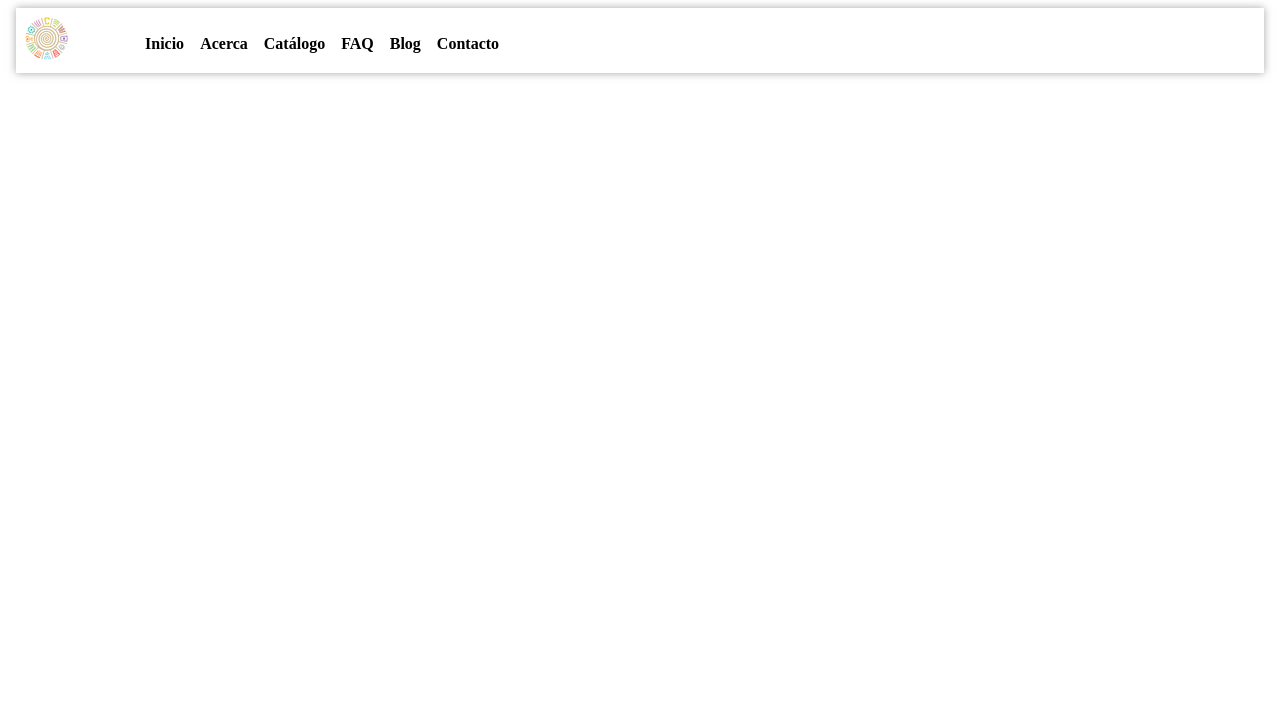
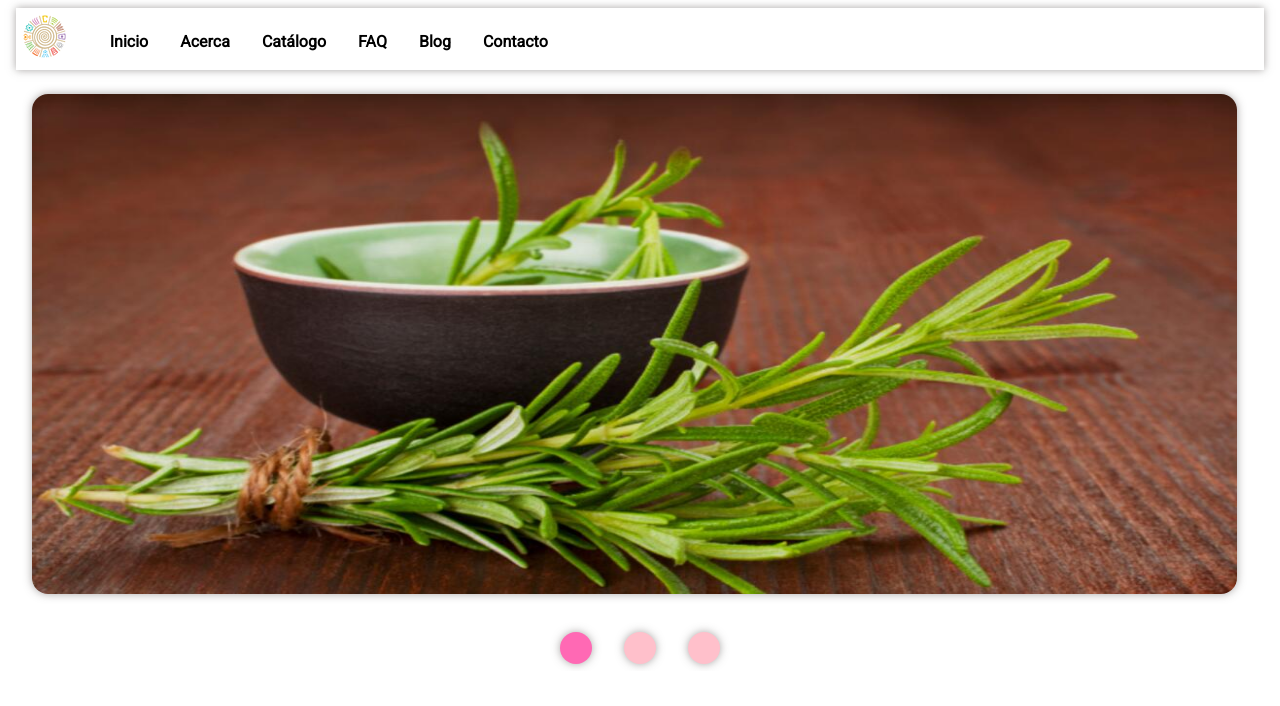
Before and after one commit to iwentothewoods/pachamamushka, a plain HTML site: page mi-sitio/index.html in a window 1280 px wide. Drawn offline with nearby package versions, Linux system fonts and the light colour scheme; a web font is replaced by a local one.

Commit message:
Primera versión carrusel

```diff
--- a/mi-sitio/css/style.css
+++ b/mi-sitio/css/style.css
@@ -1,34 +1,43 @@
 * {
+    margin: 0;
+    padding: 0;
+    border: 0;
     box-sizing: border-box;
+    vertical-align: baseline;
+    font-family: 'Roboto', sans-serif;
 }
 
-html{
+html {
     font-size: 1rem;
-    height: 100%; /*100% de su contenedor*/
+    height: 100%;
+    /*100% de su contenedor*/
 }
 
-body, header, main, footer {
+body,header,main,footer {
     /* border: 3px red solid; */
     min-height: 50px;
-    margin:  0.5rem;
-    min-width: 400px; /*no se achica más que esto*/
+    margin: 0.5rem;
+    min-width: 400px;
+    /*no se achica más que esto*/
 }
 
-header{
+header {
     background: #FFF;
-    box-shadow: 0 0 0.5rem rgb( 83 78 76 /50%);
+    box-shadow: 0 0 0.5rem rgb(83 78 76 /50%);
+
 }
 
 /* logo menú */
-.header-logo{
+.header-logo {
     width: auto;
     display: inline-block;
-    margin: 0.5rem;
+    margin: 0.4rem;
 }
 
 /* menú */
-.header-menu{
-    left:auto;
+.header-menu {
+    /* border: 1px red solid; */
+    left: auto;
     position: relative;
     top: auto;
     width: auto;
@@ -40,27 +49,86 @@ header{
     list-style: none;
 }
 
-.header-menu li{
+.header-menu li {
     float: left;
-    font-weight: 700;
+    font-weight: 600;
     text-align: center;
-    margin: 0 0.5rem 0;
+    margin: 0 1rem 0; /* separación entre palabras del menú */
 }
 
-.header-menu a{
+.header-menu a {
     font-size: 16px;
     text-decoration: none;
     color: black;
 }
 
-.header-menu a:hover {
-    color: indianred;
-}
+/* .header-menu a:hover {
+    color: rgb(141, 32, 83);
+} */
 
-footer{
+footer {
     background: #FFF;
 }
 
 main {
     min-height: 200px;
 }
+
+/* carrousel */
+
+
+.carrousel {
+    max-width: 120em;
+    transition: all 0.4s ease;
+    border-radius: 0.5em;
+    overflow: hidden;
+}
+
+.carrousel ul{
+    list-style: none;
+}
+
+.carrousel .grande {
+    width: 300%;
+    display: flex;
+    flex-flow: row nowrap;
+    justify-content: space-between;
+    align-items: center;
+    transition: all 0.4s ease;
+    border-radius: 1em;
+    padding: 1em;
+    transition: all 0.5s ease;
+    transform: translateX(0%);
+}
+
+.carrousel .img {
+    width: calc(100% / 3 - 2em);
+    height: 500px;
+    transition: all 0.4s ease;
+    border-radius: 1em;
+    box-shadow: 0 0 0.5rem rgb(83 78 76 /50%);
+}
+
+.carrousel .puntos {
+    width: 100%;
+    margin: 0 0 0;
+    padding: 0.4em;
+    display: flex;
+    flex-flow: row nowrap;
+    justify-content: center;
+    align-items: center;
+}
+
+.carrousel .punto {
+    width: 2em;
+    height: 2em;
+    margin: 1em 1em 0; /* espacio entre puntos */
+    transition: all 0.4s ease;
+    border-radius: 1em;
+    background-color: pink; /* fondo cuando está inactivo */
+    box-shadow: 0 0 0.5rem rgb(83 78 76 /50%);
+}
+
+.carrousel .punto.activo {
+    background-color: hotpink; /* fondo cuando está activo */
+}
--- a/mi-sitio/index.html
+++ b/mi-sitio/index.html
@@ -1,16 +1,21 @@
 <!DOCTYPE html>
 <html lang="en">
+
 <head>
-    <meta charset="UTF-8">
-    <meta http-equiv="X-UA-Compatible" content="IE=edge">
-    <meta name="viewport" content="width=device-width, initial-scale=1.0">
     <title>Index</title>
     <link rel="stylesheet" href="css/style.css">
+    <script defer src="./js/sitio.js" ></script>
+    <script src="https://cdnjs.cloudflare.com/ajax/libs/twitter-bootstrap/4.6.0/js/bootstrap.min.js"></script>
+    <link rel="preconnect" href="https://fonts.googleapis.com">
+    <link rel="preconnect" href="https://fonts.gstatic.com" crossorigin>
+    <link href="https://fonts.googleapis.com/css2?family=Happy+Monkey&family=Roboto:wght@300;400&display=swap"
+        rel="stylesheet">
 </head>
+
 <body>
     <header>
-        <div class = "header-logo"><a href="index.html"><img src="/mi-sitio/img/logo_pacha1.png" alt="logo"></a></div>
-        <nav class = "header-menu">
+        <div class="header-logo"><a href="index.html"><img src="/mi-sitio/img/logo_pacha1.png" alt="logo"></a></div>
+        <nav class="header-menu">
             <ul>
                 <li><a href="index.html">Inicio</a></li>
                 <li><a href="acerca.html">Acerca</a></li>
@@ -23,6 +28,25 @@
     </header>
 
     <main>
+        <div class="carrousel">
+            <div class="grande">
+                <img src="./img/descarga.jpg" alt="Imagen 1" class="img">
+                <img src="./img/iStock-943761866-1174x694.jpg" alt="Imagen 2" class="img">
+                <img src="./img/XUJXXLE2B5FTNINCGVCMAPL5XU.jpg" alt="Imagen 3" class="img">
+            </div>
+
+            <ul class="puntos">
+                <li class="punto activo"></li>
+                <li class="punto"></li>
+                <li class="punto"></li>
+            </ul>
+        </div>
+        <div>
+
+        </div>
+        <div>
+
+        </div>
         <div>
 
         </div>
@@ -34,4 +58,5 @@
     </footer>
 
 </body>
+
 </html>
--- /dev/null
+++ b/mi-sitio/js/sitio.js
@@ -0,0 +1,30 @@
+'use strict'
+
+const grande = document.querySelector('.grande')
+const punto = document.querySelectorAll('.punto')
+
+//Recorremos todos los puntos
+punto.forEach((cadaPunto, i) => {
+    //Asignamos un click a cadaPunto
+    punto[i].addEventListener('click', () => {
+        //Guardamos la posición de ese punto
+        let posicion = i
+
+        //posicion es 0, transformX es 0
+        //posicion es 1, transformX es -33.33
+        //posicion es 2, transformX es -66.66
+        //op = posición - 33.33
+        let operacion = posicion * -33.33
+
+        //movemos el grande
+        grande.style.transform = `translateX(${ operacion }%)`
+
+        //recorremos los puntos y quitamos el activo a todos
+        punto.forEach((cadaPunto, i) => {
+            punto[i].classList.remove('activo')
+        })
+        //añadimos la clase activo en el punto seleccionado
+        punto[i].classList.add('activo')
+
+    })
+});
```
Also changed, not shown: mi-sitio/img/Remedios-herbales-contra-la-diabetes.webp (added), mi-sitio/img/XUJXXLE2B5FTNINCGVCMAPL5XU.jpg (added), mi-sitio/img/descarga.jpg (added), mi-sitio/img/iStock-943761866-1174x694.jpg (added).
